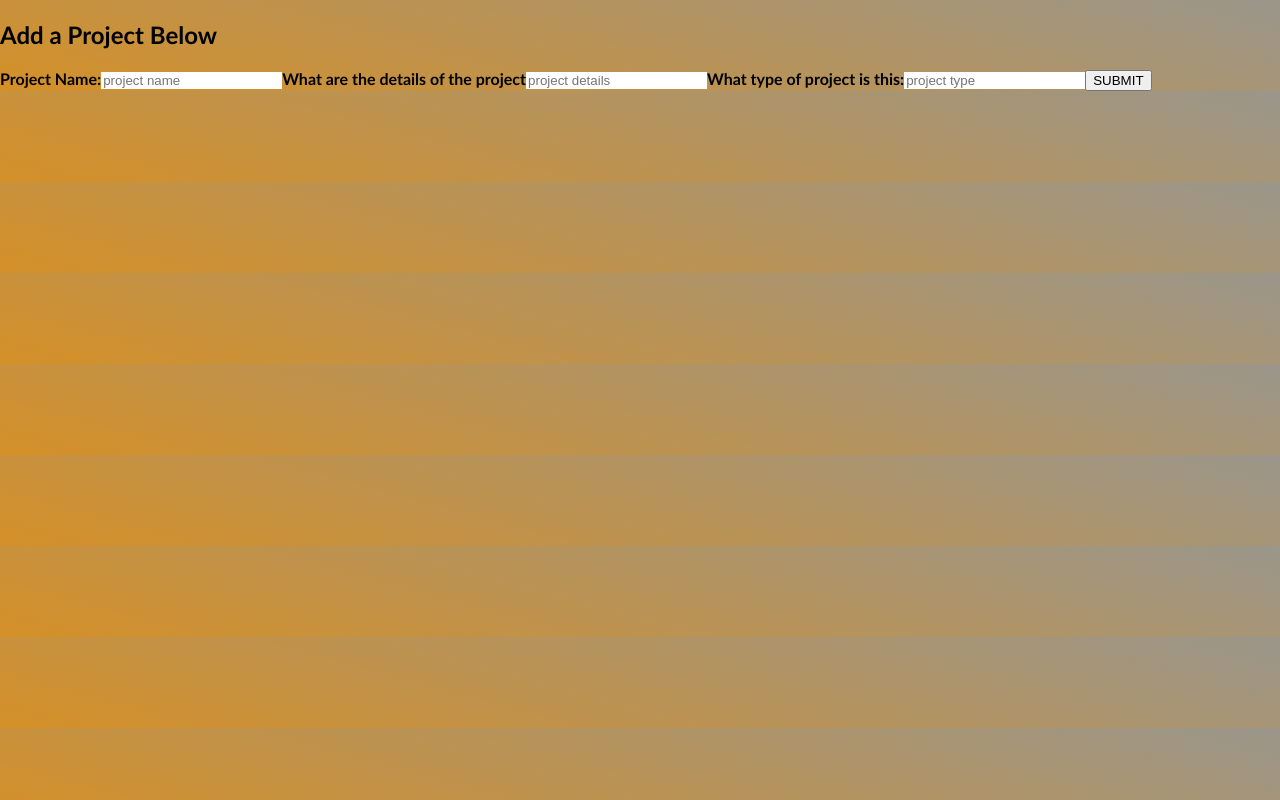
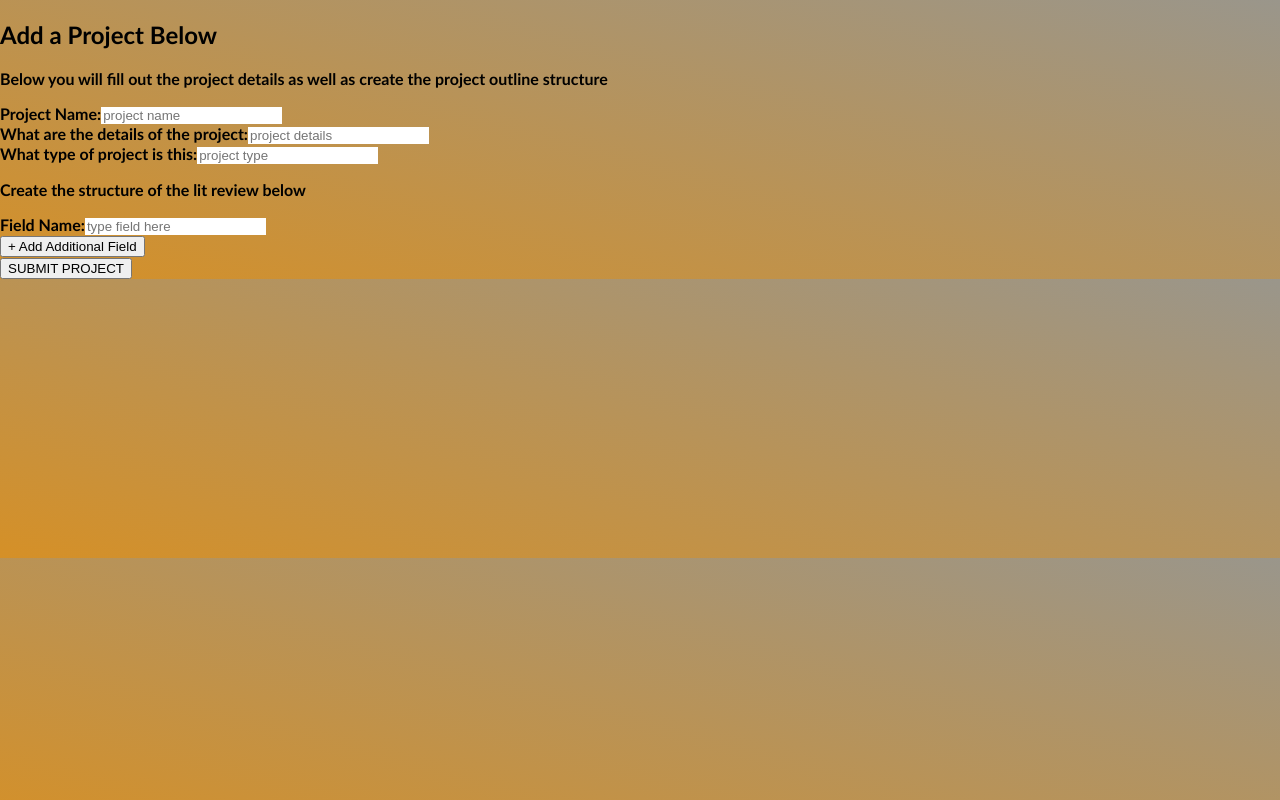
Before and after one commit to bsovic23/literature-review, a React (Create React App) app in the folder client/: page /addproject in a window 1280 px wide. Built offline with nearby package versions, Linux system fonts and the light colour scheme.

Commit message:
add project allows creating own fields functionality

```diff
--- a/client/src/data/sidebar/index.js
+++ b/client/src/data/sidebar/index.js
@@ -2,7 +2,7 @@
 
 export const sidebarData = [
     {text: 'Add Brit-ature Review', link: '/single-entry', picture: 'picture location', description: 'description'},
-    {text: 'Add Project', link: '/home', picture: 'picture location', description: 'description'},
+    {text: 'Add Project', link: '/addproject', picture: 'picture location', description: 'description'},
     {text: 'Brit-ature Review Search', link: '/home', picture: 'picture location', description: 'description'},
     {text: 'All Projects', link: '/home', picture: 'picture location', description: 'description'},
     {text: 'Statistics', link: '/home', picture: 'picture location', description: 'description'},
--- a/client/src/pages/AddProject.js
+++ b/client/src/pages/AddProject.js
@@ -7,8 +7,26 @@ function AddProject() {
     const [ projectName, setProjectName] = useState('');
     const [ projectDetails, setProjectDetails] = useState('');
     const [ projectType, setProjectType] = useState('');
+    const [projectFieldList, setProjectFieldList] = useState([{ projectField: "" }]);
 
     const [addProject, { error }] = useMutation(MUTATION_ADD_PROJECT);
+
+    const handleProjectFieldChange = (e, index) => {
+        const {name, value} = e.target;
+        const list = [...projectFieldList];
+        list[index][name] = value;
+        setProjectFieldList(list);
+    }
+
+    const handleAddProjectField = () => {
+        setProjectFieldList([...projectFieldList, { projectField: ""}])
+    };
+
+    const handleRemoveProjectField = (index) => {
+        const list = [...projectFieldList];
+        list.splice(index, 1);
+        setProjectFieldList(list);
+    };
 
     // Submit Form
     const handleFormSubmit = async (event) => {
@@ -19,13 +37,15 @@ function AddProject() {
                 variables: {
                     projectName,
                     projectDetails,
-                    projectType
+                    projectType,
+                    projectFieldList
                 },
             });
 
             setProjectName('');
             setProjectDetails('');
             setProjectType('');
+            setProjectFieldList([{ projectField: "" }]);
 
         } catch (e) {
             console.log(e);
@@ -35,7 +55,9 @@ function AddProject() {
     return(
         <section class="add-project-form">
             <h1>Add a Project Below</h1>
+            <p>Below you will fill out the project details as well as create the project outline structure</p>
             <form onSubmit={handleFormSubmit}>
+                <div class='project-input-field'>
                     <label htmlFor='projectName'>Project Name:</label>
                     <input
                     placeholder='project name'
@@ -45,7 +67,9 @@ function AddProject() {
                     value={projectName}
                     onChange={(e) => setProjectName(e.target.value)}
                     />
-            <label htmlFor='projectDetails'>What are the details of the project</label>
+                </div>
+                <div class='project-input-field'>
+                    <label htmlFor='projectDetails'>What are the details of the project:</label>
                     <input
                     placeholder='project details'
                     id='projectDetails'
@@ -54,6 +78,8 @@ function AddProject() {
                     value={projectDetails}
                     onChange={(e) => setProjectDetails(e.target.value)}
                     />
+                </div>
+                <div class='project-input-field'>
                     <label htmlFor='projectType'>What type of project is this:</label>
                     <input
                     placeholder='project type'
@@ -63,8 +89,47 @@ function AddProject() {
                     value={projectType}
                     onChange={(e) => setProjectType(e.target.value)}
                     />
+                </div>
+                <p>Create the structure of the lit review below</p>
+                <div>
+                    <form id='project-outline'>
+                        {projectFieldList.map((field, index) => (
+                            <div key={index}>
+                                <div>
+                                    <label>Field Name:</label>
+                                    <input
+                                        type='text'
+                                        placeholder='type field here'
+                                        name='projectField'
+                                        id='projectField'
+                                        value={field.projectField}
+                                        onChange={(e) => handleProjectFieldChange(e, index)}
+                                    />
+                                    {projectFieldList.length > 1 && (
+                                        <button
+                                            type='button'
+                                            class='remove-btn'
+                                            onClick={() => handleRemoveProjectField(index)}
+                                        >
+                                            Remove Field
+                                        </button>
+                                    )}
+                                </div>
+                                {projectFieldList.length - 1 === index && (
+                                    <button
+                                        type='button'
+                                        class='add-btn'
+                                        onClick={handleAddProjectField}
+                                    >
+                                        + Add Additional Field
+                                    </button>
+                                )}
+                            </div>
+                        ))}
+                    </form>
+                </div>
                 <button type='submit'>
-                SUBMIT
+                    SUBMIT PROJECT
                 </button>
             </form>
             {error && <div>You must be logged in to create a new project</div>}
```
Lines whose indentation alone changed are shown as unchanged.
